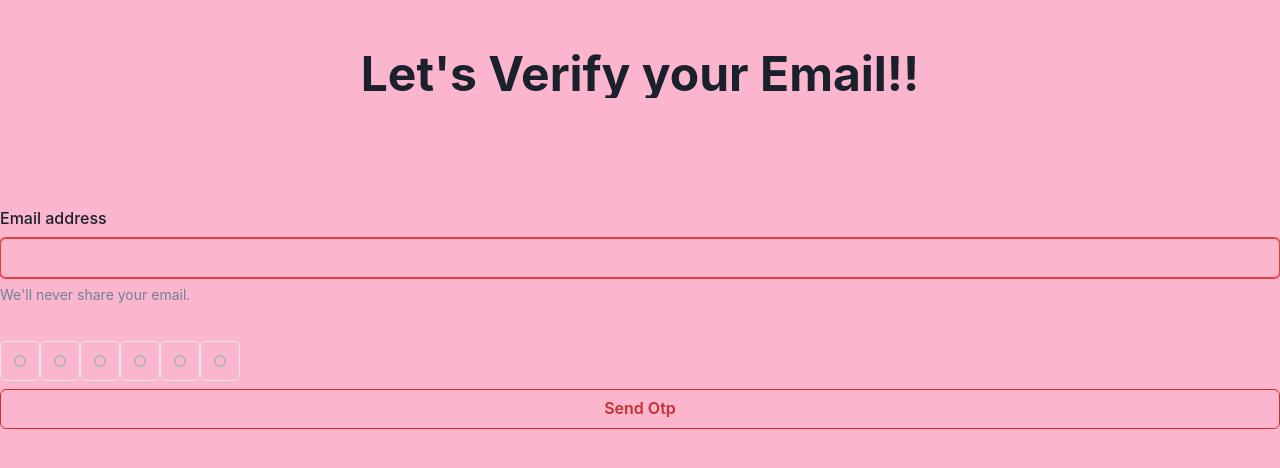
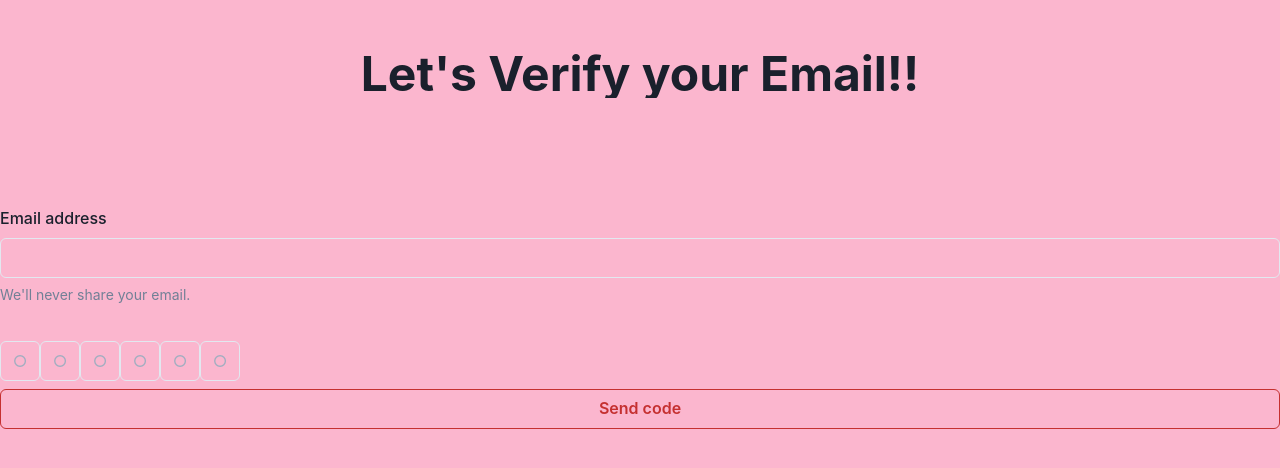
Before and after one commit to Ad450/voting-dapp, a React (Create React App) app in the folder src/: page / in a window 1280 px wide. Shown: the top 468 px of the page. Built offline with nearby package versions, Linux system fonts and the light colour scheme.

Commit message:
more state variables to toggle button and loading state

```diff
--- a/src/src/features/voter_verification/components/verify_voter.tsx
+++ b/src/src/features/voter_verification/components/verify_voter.tsx
@@ -9,30 +9,53 @@ import {
   HStack,
   Box,
   Button,
+  CircularProgress,
 } from "@chakra-ui/react";
 import { useState } from "react";
 
 const VerifyVoter = () => {
   const [value, setValue] = useState("");
+  const [isVerifyCode, setIsVerifyCode] = useState(false);
+  const [loading, setLoading] = useState(false);
 
-  const isError = value === "";
+  const handleOnChange = (e: any) => setValue(e.target.value);
 
   return (
     <Box width="container.xl">
       <Stack>
-        <FormControl isInvalid={isError}>
+        <FormControl>
           <FormLabel htmlFor="email">Email address</FormLabel>
-          <Input id="email" type="email" value={value} />
+          <Input
+            id="email"
+            type="email"
+            value={value}
+            onChange={handleOnChange}
+          />
           <FormHelperText>We'll never share your email.</FormHelperText>
         </FormControl>
         <CustomPinField></CustomPinField>
-        {
+        {!loading ? (
           // will replace sent Otp with verify otp once the user has received the otp
-
-          <Button colorScheme="red" variant="outline">
-            Send Otp
-          </Button>
-        }
+          isVerifyCode ? (
+            <Button
+              colorScheme="red"
+              variant="outline"
+              onClick={performOperation}
+            >
+              Verify code
+            </Button>
+          ) : (
+            <Button
+              colorScheme="red"
+              variant="outline"
+              onClick={performOperation}
+            >
+              Send code
+            </Button>
+          )
+        ) : (
+          <CircularProgress value={30} color="orange.400" thickness="12px" />
+        )}
       </Stack>
     </Box>
   );
@@ -64,3 +87,12 @@ const performOperation = async () => {
 const getVerificationCode = async (email: string): Promise<void> => {};
 
 export { VerifyVoter };
+
+// get verification code
+// https://uenrlibrary.herokuapp.com/api/auth/resend-verification-link
+
+// verify code
+// https://uenrlibrary.herokuapp.com/api/auth/email-verify/$code/$email
+
+// figure out
+// should disable button when loading
```
